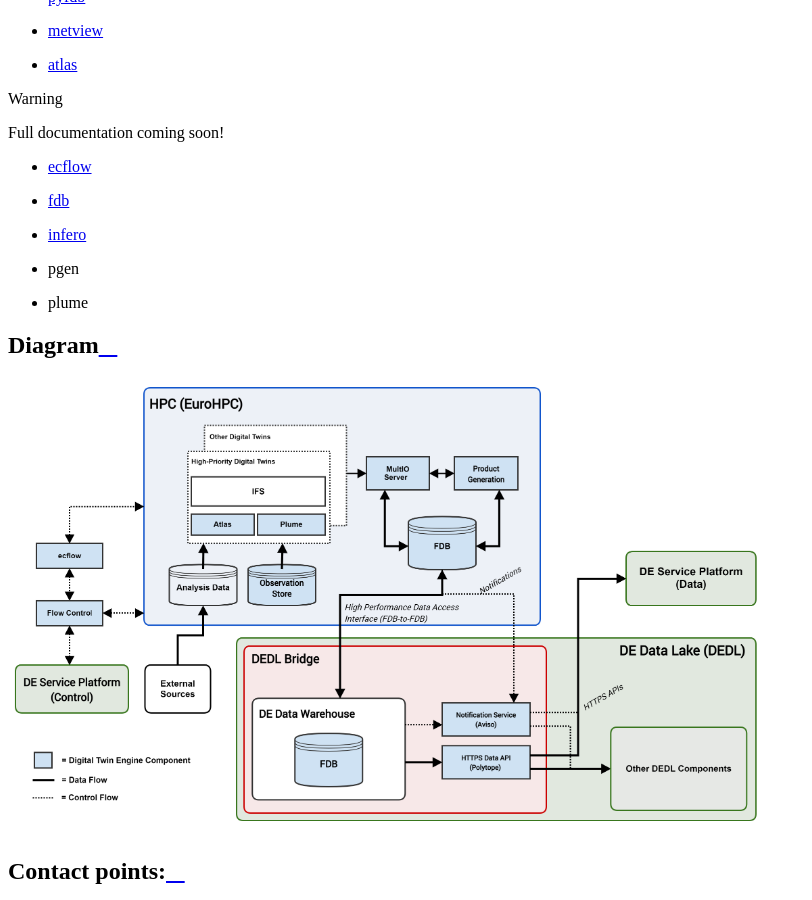
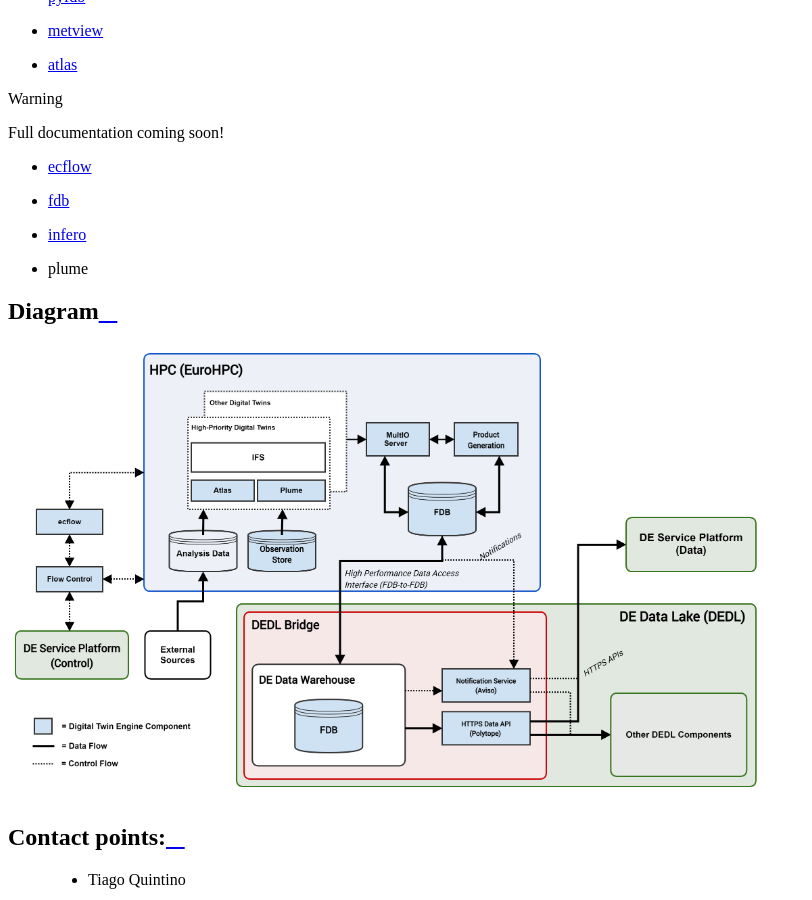
Before and after one commit to ecmwf-projects/digital-twin-engine, a Sphinx documentation site: the page built from docs/index.rst, in a window 1280 px wide and 900 px high, scrolled down 601 px. Shown: the whole window, without its empty margins (0-812 px from the left). Built offline with Sphinx 7.4.7 and the Read the Docs theme 2.0.0, drawn with Linux system fonts in a browser that asks for light colours.

Commit message:
Remove PGen for the moment

```diff
--- a/docs/index.rst
+++ b/docs/index.rst
@@ -22,7 +22,6 @@
 * `ecflow <https://ecflow.readthedocs.io/en/latest/index.html>`_
 * `fdb <https://github.com/ecmwf/fdb>`_
 * `infero <https://infero.readthedocs.io/en/latest/>`_
-* pgen
 * plume
 
 Diagram
```
